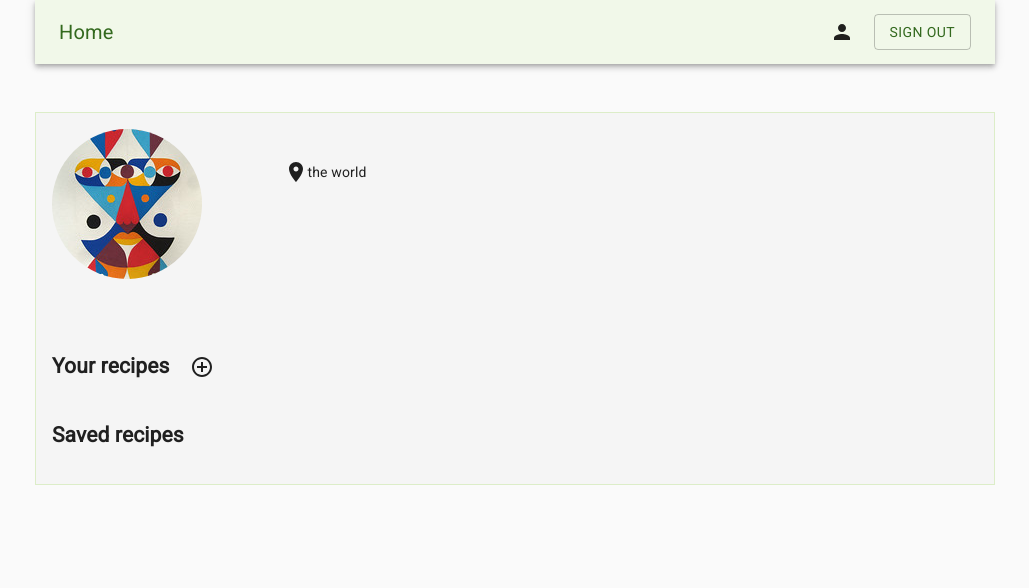
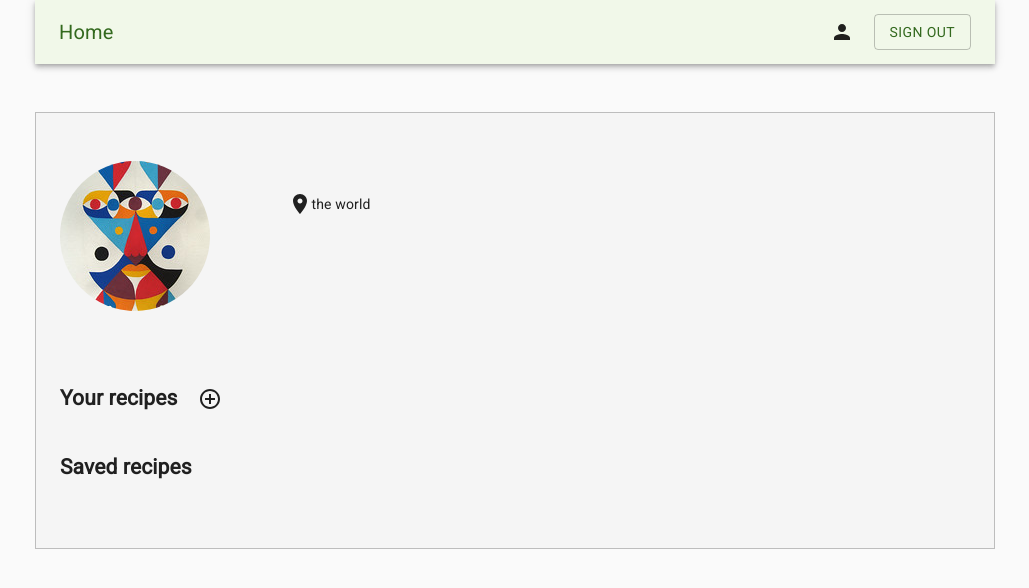
Before and after one commit to EmilieHumbert/swiss-plant-based, a Next.js app: page /profile in a window 1280 px wide. Shown: the top 588 px of the page, without its empty margins (125-1154 px from the left). Built offline with nearby package versions, Linux system fonts and the light colour scheme; no server answers; the database is empty; sample sign-in values are in the browser's storage.

Commit message:
Change border color and padding on root

```diff
--- a/pages/profile.js
+++ b/pages/profile.js
@@ -10,11 +10,12 @@ import LocationOnIcon from "@material-ui/icons/LocationOn";
 
 const useStyles = makeStyles((theme) => ({
   root: {
-    border: "1px solid #dcedc8",
+    border: "1px solid #bdbdbd",
     backgroundColor: "#f5f5f5",
     flexGrow: 1,
     marginTop: theme.spacing(6),
-    padding: theme.spacing(2),
+    paddingBottom: theme.spacing(6),
+    paddingTop: theme.spacing(6),
   },
   image: {
     borderRadius: "50%",
```
